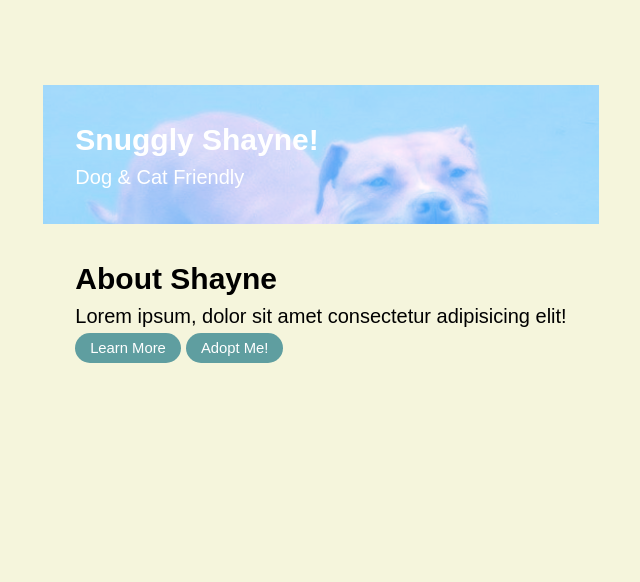
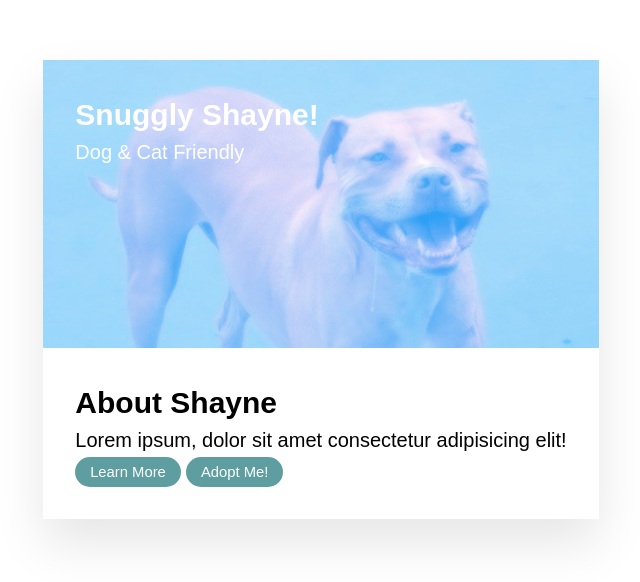
Before and after one commit to Mitilis2/Flexbox-practice, a plain HTML site: page index.html in a window 1280 px wide. Shown: the part 160-742 px from the top of the page, without its empty margins (319-959 px from the left). Drawn offline with Linux system fonts and the light colour scheme.

Commit message:
add shadow effect to profile

```diff
--- a/style.css
+++ b/style.css
@@ -18,7 +18,6 @@ body {
   font-family: "Work Sans", sans-serif;
   font-weight: 400;
   font-size: 1.25rem;
-  background-color: beige;
   min-height: 100vh;
   display: flex;
   align-items: center;
@@ -54,23 +53,12 @@ select {
 .adpt-btn:focus {
   background-color: hsl(223, 92%, 10%);
 }
-.profile-card {
+.profile {
   max-width: 45rem;
   box-shadow: 0 1.5rem 3rem rgba(0, 0, 0, 0.1);
   margin: 10rem auto;
   display: flex;
   flex-direction: column;
-}
-
-@media (min-width: 40em) {
-  .card {
-    flex-direction: row;
-  }
-}
-
-.header,
-.body {
-  padding: 2rem;
 }
 
 .header {
@@ -84,3 +72,13 @@ select {
   flex-grow: 0;
   flex-shrink: 0;
 }
+
+.header,
+.body {
+  padding: 2rem;
+}
+@media (min-width: 375px) {
+  .card {
+    flex-direction: row;
+  }
+}
```
